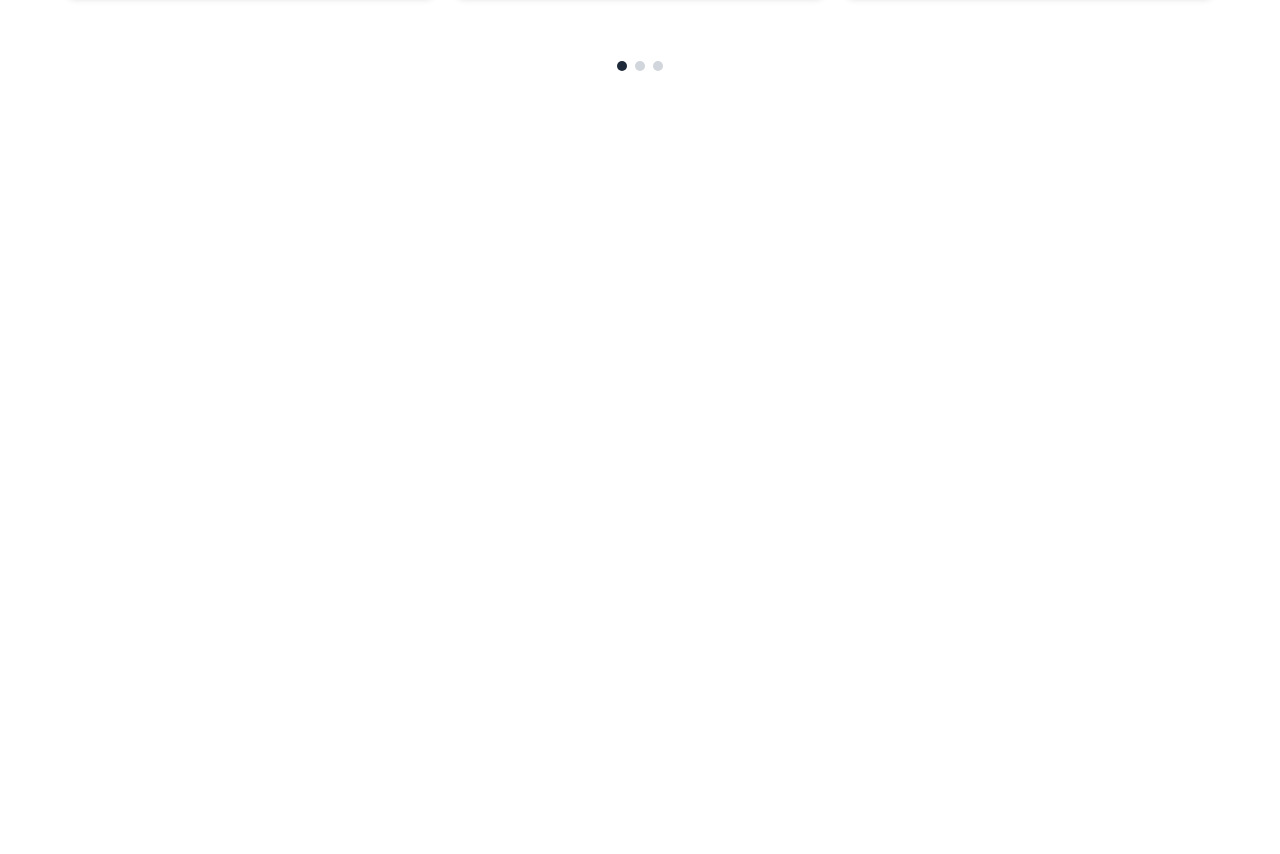
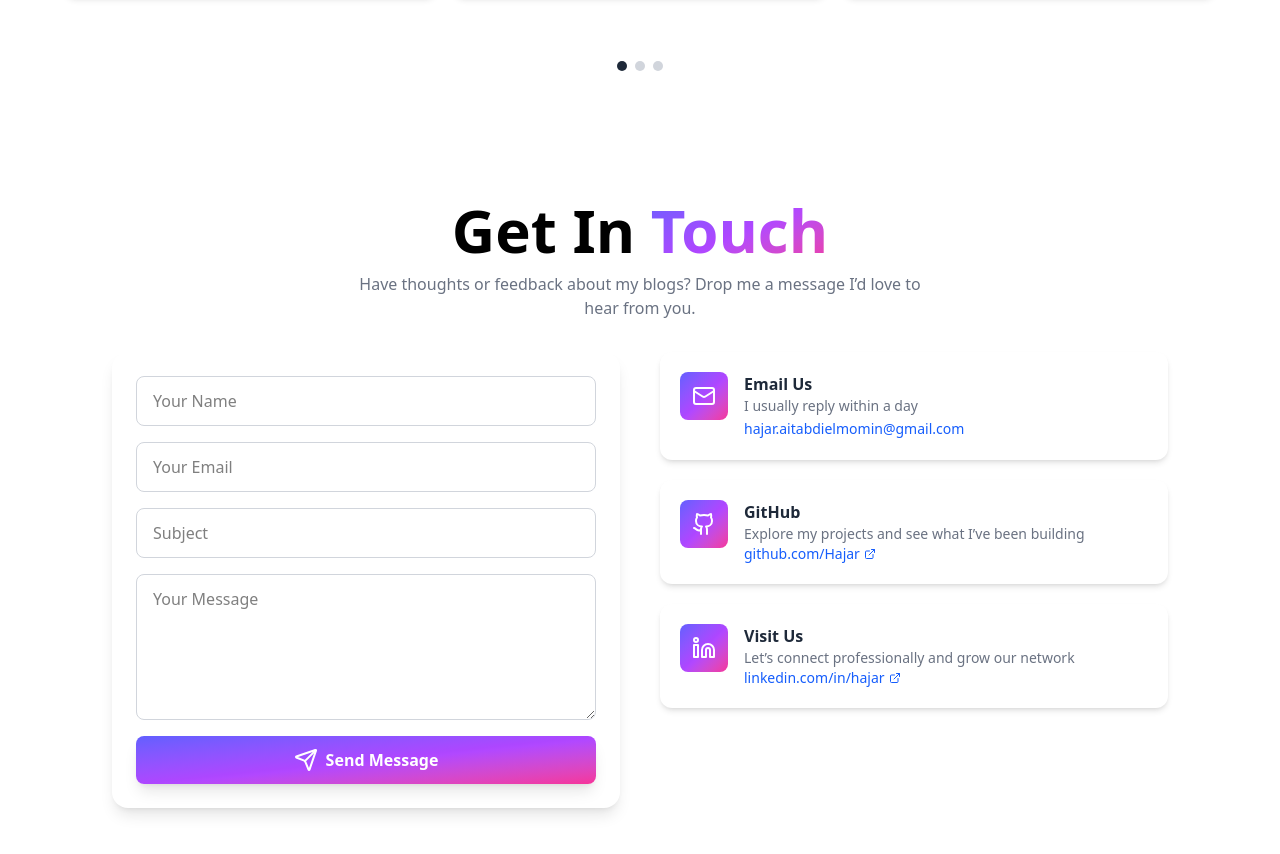
Before and after one commit to HajarAitAbdielmomin/personal-blog-website, a Next.js app: page / in a window 1280 px wide. Shown: the part 760-1614 px from the top of the page. Before the commit the page ends 880 px from the top, so only its background shows below. Built offline with nearby package versions, Linux system fonts and the light colour scheme.

Commit message:
create the contact section and use the implemented components in it

```diff
--- a/app/page.tsx
+++ b/app/page.tsx
@@ -9,6 +9,8 @@ import "swiper/css/navigation";
 import "swiper/css/pagination";
 import {useEffect, useState} from "react";
 import Loader from "@/app/components/Loader/Loader";
+import Form from "@/app/components/Contact/Form";
+import InfoCards from "@/app/components/Contact/InfoCards";
 export default function Home() {
     const blogs = [
         {
@@ -146,6 +148,28 @@ export default function Home() {
               </div>
 
           </div>
+
+
+          <section id="contact" className="py-20 px-6 lg:px-28 bg-white/60 items-center text-center">
+
+              <h2 className="text-6xl md:text-6xl font-bold mb-3">
+                  Get In <span className="bg-gradient-to-br from-indigo-500 via-purple-500 to-pink-500 bg-clip-text text-transparent">Touch</span>
+              </h2>
+              <p className="text-gray-500 max-w-xl mx-auto mb-8">
+                  Have thoughts or feedback about my blogs?{" "} Drop me a message
+                  I’d love to hear from you.
+              </p>
+
+              <div className="container mx-auto flex flex-col lg:flex-row items-start justify-between gap-10">
+                  <div className="w-full lg:flex-1">
+                      <Form/>
+                  </div>
+
+                  <div className="w-full lg:flex-1 flex flex-col gap-5">
+                      <InfoCards/>
+                  </div>
+              </div>
+          </section>
       </div>
 
   );
```
